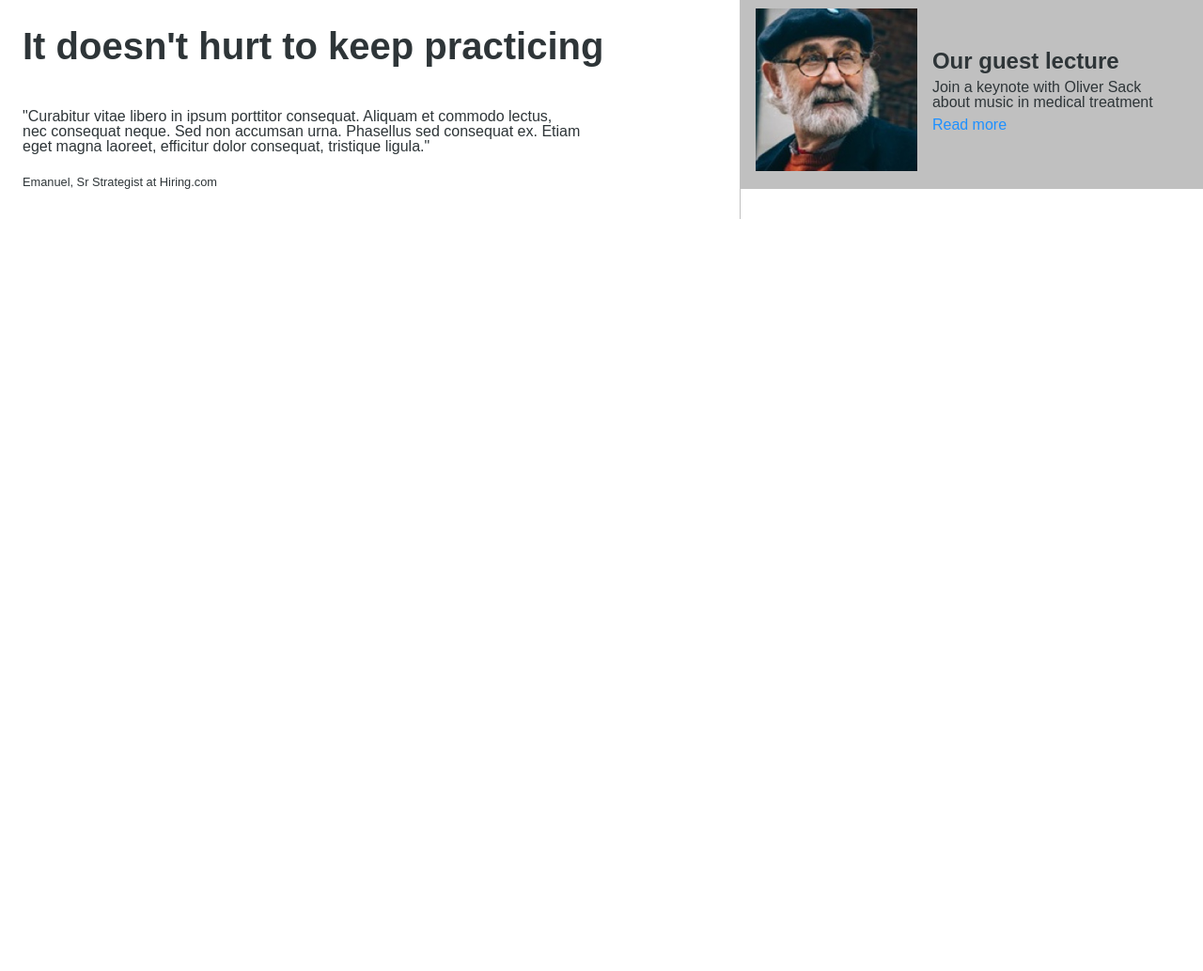
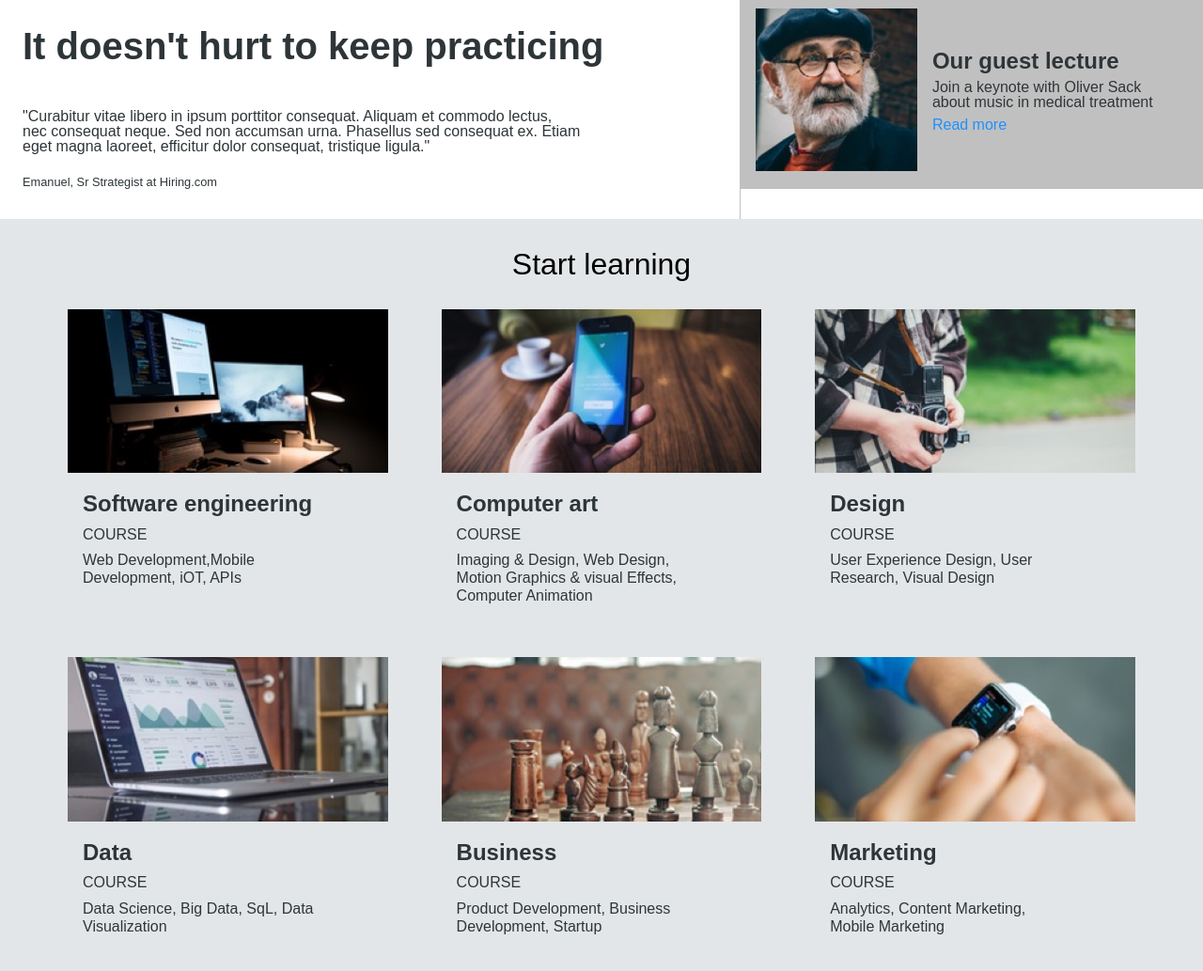
Before and after one commit to Emanny58/colmar, a plain HTML site: page index.html in a window 1280 px wide. Shown: the part 1142-2175 px from the top of the page at 94% size. Before the commit the page ends 1375 px from the top, so only its background shows below. Drawn offline with Linux system fonts and the light colour scheme.

Commit message:
Completed learning section.

```diff
--- a/index.html
+++ b/index.html
@@ -92,8 +92,78 @@
             <span><a>Read more</a></span>
           </div>
         </div>
+      </div>
+    </div>
 
+<!-- Learning  -->
 
+    <div class="learning">
+      <h2>Start learning</h2>
+      <div class="courses">
+        <div class="top-row">
+          <div class="course">
+            <div class="image-container">
+              <img src="resources/images/course-software.jpg" alt="">
+            </div>
+            <div class="info">
+              <h3>Software engineering</h3>
+              <span>COURSE</span>
+              <p>Web Development,Mobile<br>Development, iOT, APIs</p>
+            </div>
+          </div>
+          <div class="course star">
+            <div class="image-container">
+              <img src="resources/images/course-computer-art.jpg" alt="">
+            </div>
+            <div class="info">
+              <h3>Computer art</h3>
+              <span>COURSE</span>
+              <p>Imaging & Design, Web Design,<br>Motion Graphics & visual Effects,<br>Computer Animation</p>
+            </div>
+          </div>
+          <div class="course">
+            <div class="image-container">
+              <img src="resources/images/course-design.jpg" alt="">
+            </div>
+            <div class="info">
+              <h3>Design</h3>
+              <span>COURSE</span>
+              <p>User Experience Design, User<br>Research, Visual Design</p>
+            </div>
+          </div>
+        </div>
+        <div class="bottom-row">
+          <div class="course">
+            <div class="image-container">
+              <img src="resources/images/course-data.jpg" alt="">
+            </div>
+            <div class="info">
+              <h3>Data</h3>
+              <span>COURSE</span>
+              <p>Data Science, Big Data, SqL, Data<br>Visualization</p>
+            </div>
+          </div>
+          <div class="course star">
+            <div class="image-container">
+              <img src="resources/images/course-business.jpg" alt="">
+            </div>
+            <div class="info">
+              <h3>Business</h3>
+              <span>COURSE</span>
+              <p>Product Development, Business<br>Development, Startup</p>
+            </div>
+          </div>
+          <div class="course">
+            <div class="image-container">
+              <img src="resources/images/course-marketing.jpg" alt="">
+            </div>
+            <div class="info">
+              <h3>Marketing</h3>
+              <span>COURSE</span>
+              <p>Analytics, Content Marketing,<br>Mobile Marketing</p>
+            </div>
+          </div>
+        </div>
       </div>
     </div>
 
--- a/resources/css/style.css
+++ b/resources/css/style.css
@@ -223,3 +223,64 @@ header img {
 .description span {
   color: dodgerblue;
 }
+
+
+/* learning */
+
+.learning {
+  background-color: hsl(200, 10%, 90%);
+  padding: 2rem 4.5rem;
+}
+
+.learning h2 {
+  font-size: 2rem;
+  margin-bottom: 2rem;
+  text-align: center;
+}
+
+.top-row {
+  display: flex;
+  flex-direction: row;
+  justify-content: space-between;
+  margin-bottom: 2rem;
+}
+
+.bottom-row {
+  display: flex;
+  flex-direction: row;
+  justify-content: space-between;
+}
+
+.course {
+  width: 30%;
+}
+
+.course.star {
+  margin: auto 2rem;
+}
+
+.course .image-container {
+  display: block;
+  width: 100%;
+  height: auto;
+}
+
+.course img {
+  width: 100%;
+}
+
+.info {
+  margin: 1rem 1rem 1.5rem 1rem;
+  line-height: 1.2;
+  color: hsl(200, 10%, 20%);
+}
+
+.info h3 {
+  font-size: 1.5rem;
+  font-weight: bold;
+  margin-bottom: 0.5rem;
+}
+
+.info p {
+  margin-top: 0.5rem;
+}
```
